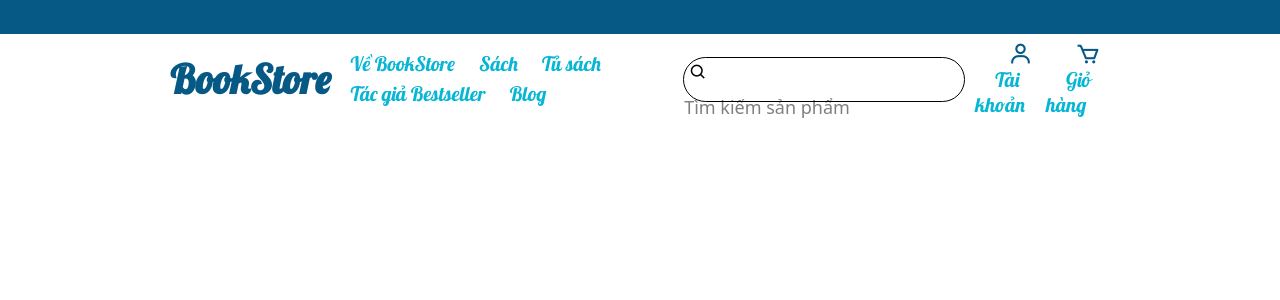
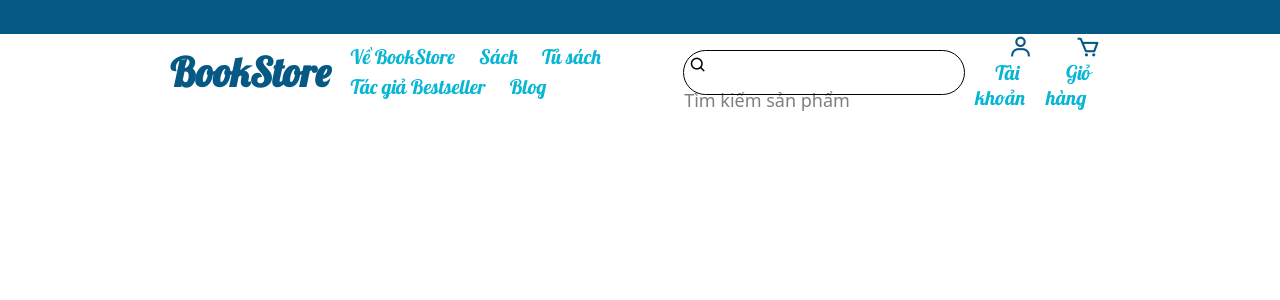
Before and after one commit to congdanhabc/bookstore_web2, a PHP site: page /app/Views/layout/header.php in a window 1280 px wide. Shown: the top 300 px of the page. Run offline with PHP 8.4, Linux system fonts and the light colour scheme; style sheets or scripts are compiled from the project's sources.

Commit message:
update header-position, register

```diff
--- a/app/Controllers/UserController.php
+++ b/app/Controllers/UserController.php
@@ -27,7 +27,7 @@
         } else {
             // Đăng ký thất bại
             // Hiển thị lại form đăng ký với thông báo lỗi
-            return $this->view('user/register', ['error_register' => $registrationResult['error'], 'data' => $data]); // Truyền dữ liệu đã nhập để giữ lại form
+            return $this->view('user/login', ['error_register' => $registrationResult['error'], 'data' => $data]); // Truyền dữ liệu đã nhập để giữ lại form
         }
     }
     public function login() {
--- a/app/Views/layout/header.php
+++ b/app/Views/layout/header.php
@@ -18,7 +18,7 @@
 </head>
 
 <!--NAVBAR-->
-<header>
+<header style="position: fixed; z-index: 100; width: 100%;">
         <marquee class="box">
             <div class="box-1">"Việc đọc rất quan trọng! Nếu bạn biết cách đọc, cả thế giới sẽ mở ra cho bạn." - Barack Obama</div>
         </marquee>
@@ -87,3 +87,4 @@
             </div>
         </div>
 </header>
+<div style="height: 150px;"></div>
--- a/public/css/style.css
+++ b/public/css/style.css
@@ -15,8 +15,8 @@
 
 .header {
     height: 90px;
-    max-width: 100%;
-    margin: 0 auto;
+    width: 100%;
+    margin: -7px auto;
     padding: 10px;
     background-color: #ffffff;
     display: flex;
```
Also changed, not shown: app/Views/user/login.php (+7 -5 lines), public/css/form.css (+8 -4 lines).
